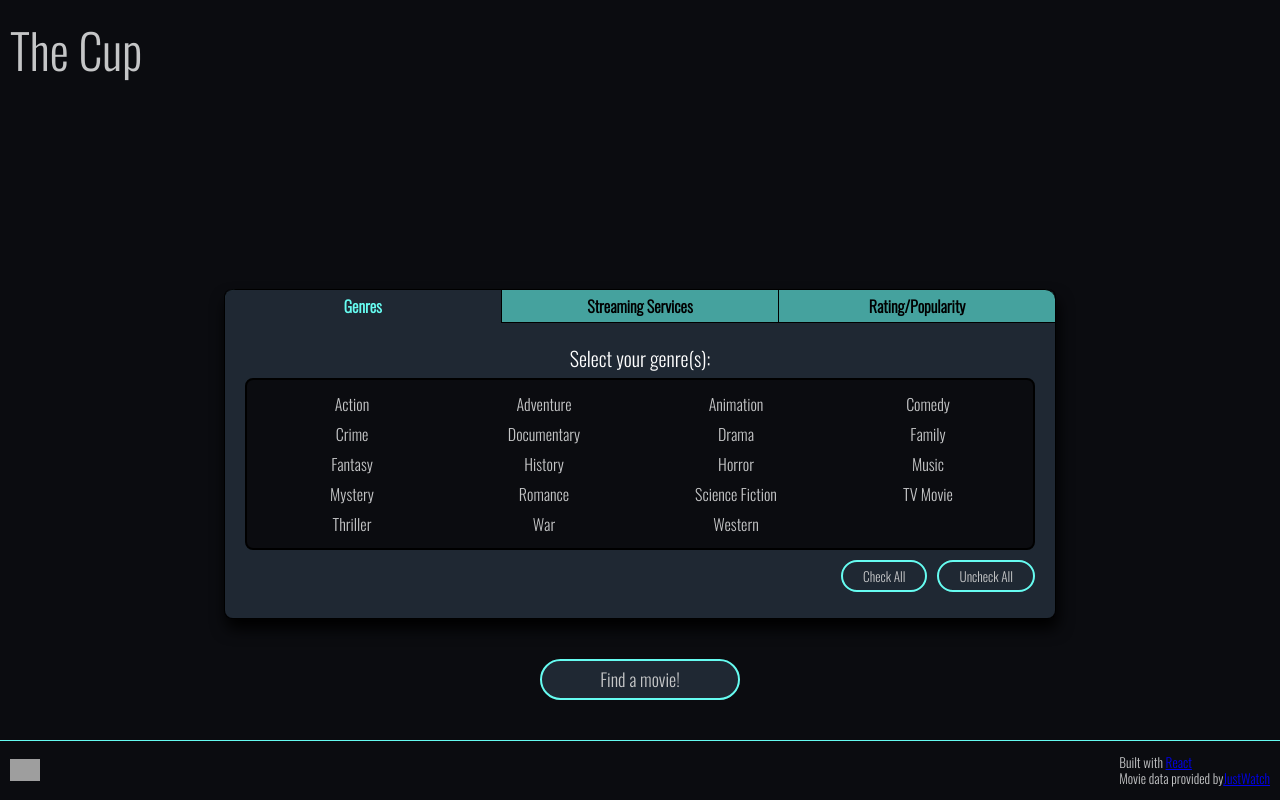
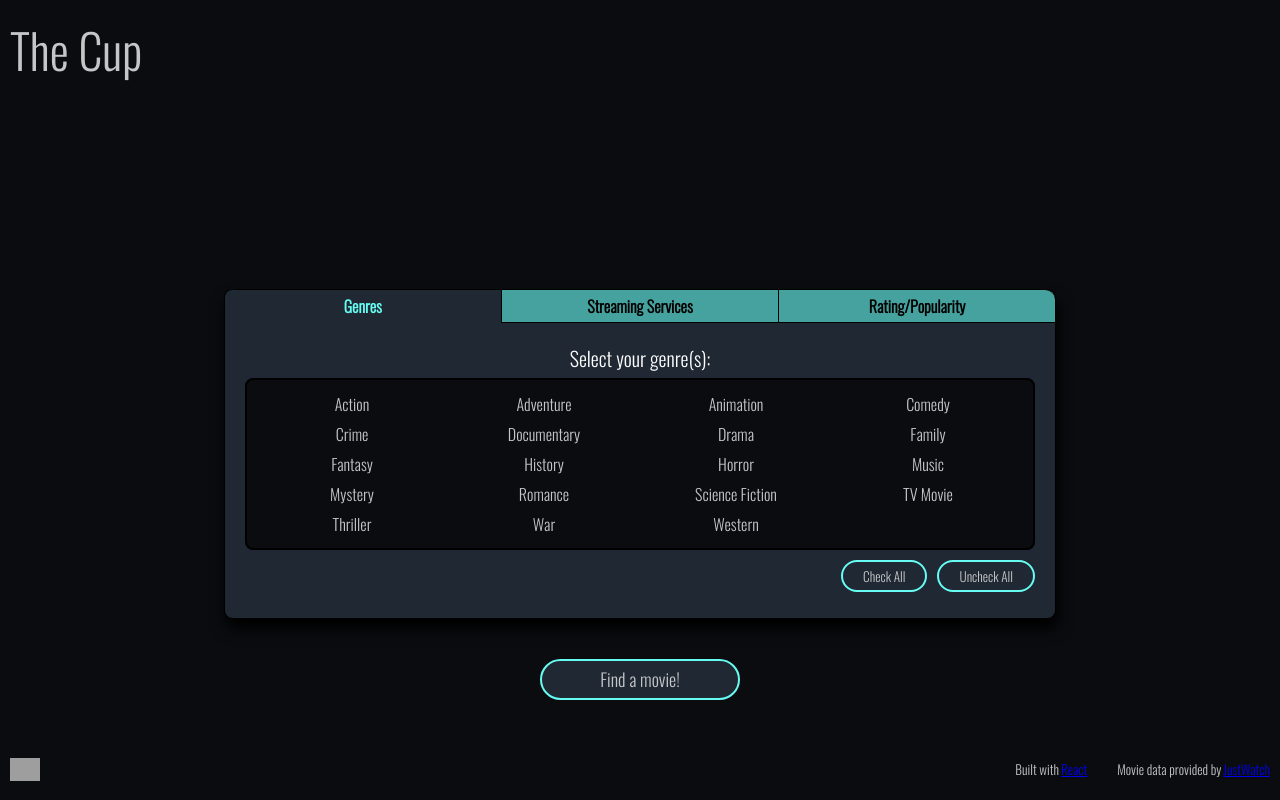
Before and after one commit to calbush/thecup, a React (Create React App) app: page / in a window 1280 px wide. Built offline with nearby package versions, Linux system fonts and the light colour scheme; grey boxes are pictures that could not be loaded.

Commit message:
Prevent border on genre div from being affected by transition

```diff
--- a/src/styles/form.css
+++ b/src/styles/form.css
@@ -336,7 +336,6 @@ img.checked {
     align-self: stretch;
     grid-column-start: span 3;
     height: 60px;
-    border-top: 1px solid var(--main-accent-color);
     align-items: center;
     padding: 0px 10px 0px 10px;
     background-color: var(--main-bg-color);
@@ -346,14 +345,12 @@ img.checked {
 
 .footer > div {
     display: flex;
-    flex-direction: column;
-    gap: 3px;
+    gap: 30px;
 }
 
 div.checked {
     background-color: var(--muted-accent-color);
     transition: .2s;
-    border-radius: 8px;
     color: var(--main-bg-color);
 }
 
@@ -375,6 +372,7 @@ div.checked {
     padding: 6px;
     width: 100%;
     justify-content: center;
+    border-radius: 8px;
 }
 
 button {
@@ -397,7 +395,8 @@ button:active {
 }
 
 .justwatch, .react {
-    gap: 3px;
+    display: flex;
+    gap: 2px;
 }
 
 .github-logo {
```
